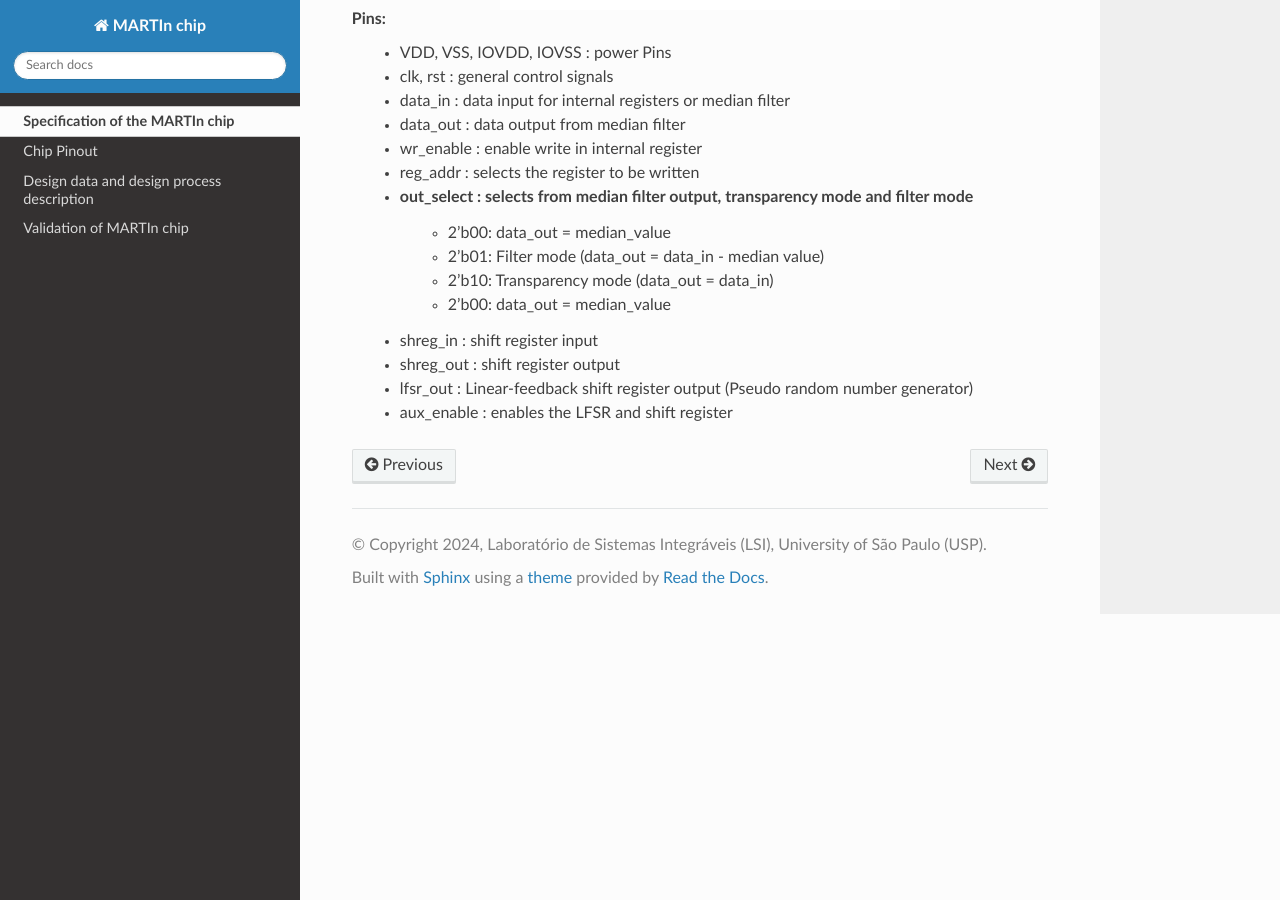
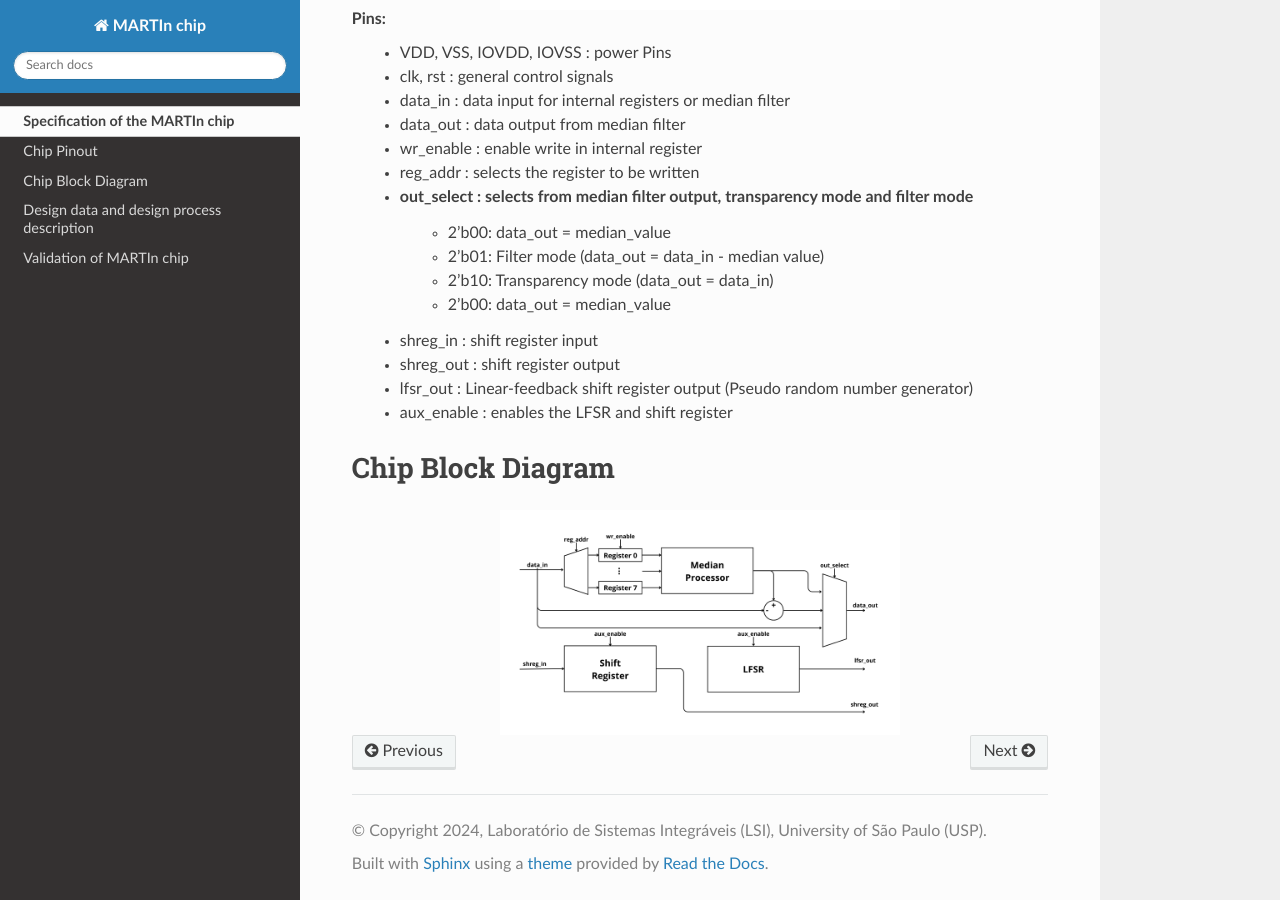
Before and after one commit to lip6/IHP_SG13G2_TO_Nov2024, a Sphinx documentation site: the page built from MARTIn/doc/source/specification.rst, in a window 1280 px wide and 900 px high, scrolled down 1631 px. Built offline with Sphinx 7.4.7 and the Read the Docs theme 3.1.0, drawn with Linux system fonts in a browser that asks for light colours.

Commit message:
Added block diagram
Signed-off-by: nickguimara <nickguimara@hotmail.com>

```diff
--- a/MARTIn/doc/source/specification.rst
+++ b/MARTIn/doc/source/specification.rst
@@ -61,3 +61,12 @@ Pins:
     - shreg_out : shift register output
     - lfsr_out : Linear-feedback shift register output (Pseudo random number generator)
     - aux_enable : enables the LFSR and shift register
+
+Chip Block Diagram
+##################
+
+
+.. image:: _static/block_diagram.png
+    :align: center
+    :alt: Chip block diagram.
+    :width: 400
```
Also changed, not shown: other parts of MARTIn/doc/source/specification.rst (+1 -1 lines), MARTIn/doc/source/_static/block_diagram.png (added).
